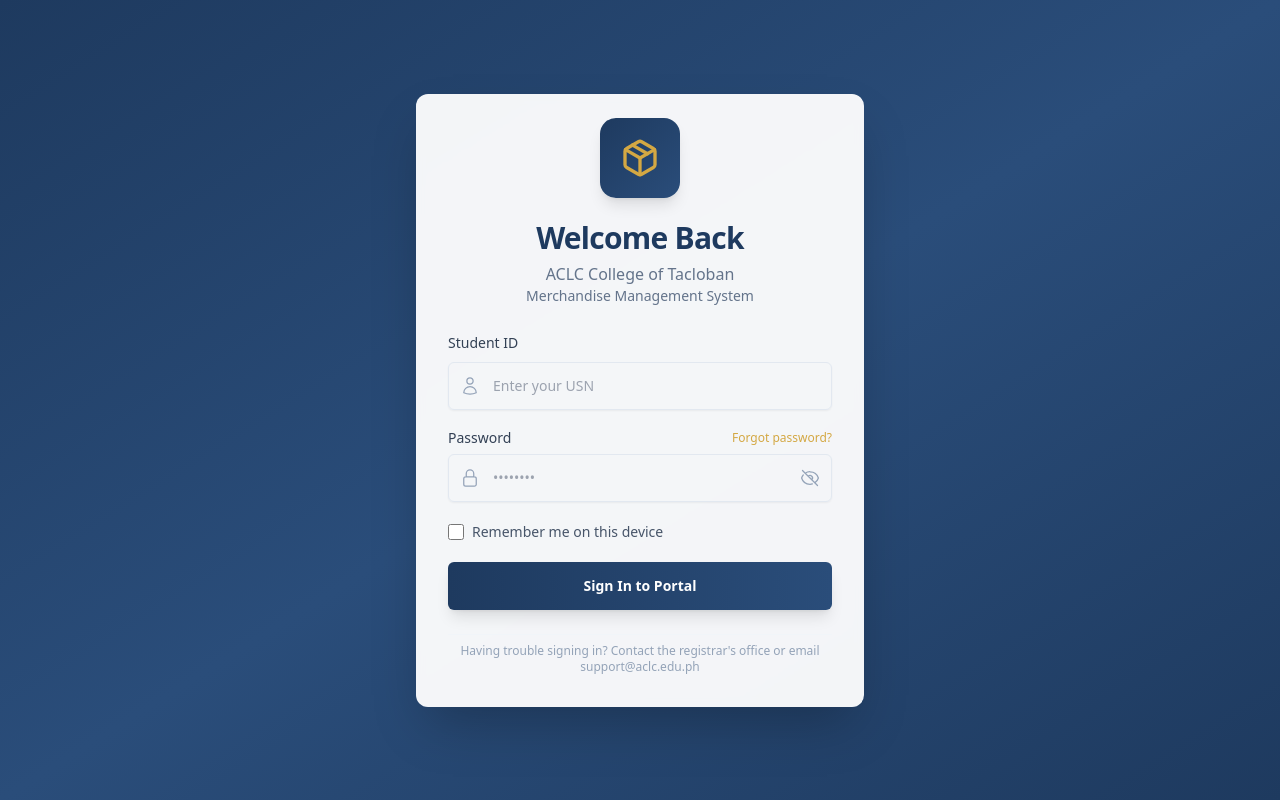
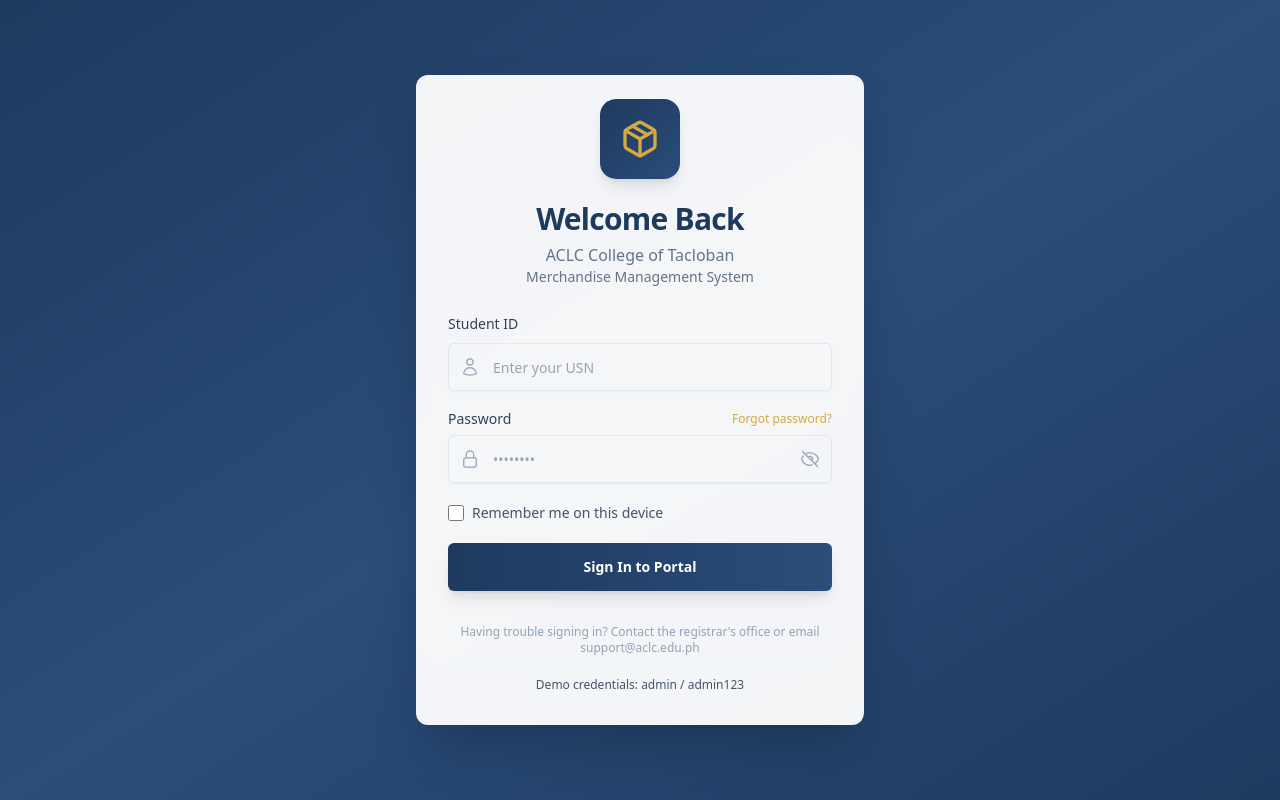
Before and after one commit to DreamNTFound/ACLC-Stock, a React (Vite) app in the folder aclc-stock-system/frontend/: page /login in a window 1280 px wide. Built offline with nearby package versions, Linux system fonts and the light colour scheme.

Commit message:
add sample login credentials for testing

```diff
--- a/aclc-stock-system/frontend/src/pages/Login.jsx
+++ b/aclc-stock-system/frontend/src/pages/Login.jsx
@@ -258,6 +258,11 @@ export default function Login() {
                   email support@aclc.edu.ph
                 </p>
               </div>
+              <div className="pt-2 border-t border-slate-100">
+                <p className="text-xs text-slate-600">
+                  Demo credentials: admin / admin123
+                </p>
+              </div>
             </div>
           </div>
         </div>
@@ -266,7 +271,7 @@ export default function Login() {
       <Modal
         isOpen={resetPassword}
         onClose={() => setResetPassword(false)}
-        title="Change Password"
+        title="Forgot Password"
         children={
           <>
             <div className="space-y-2 py-4">
```
